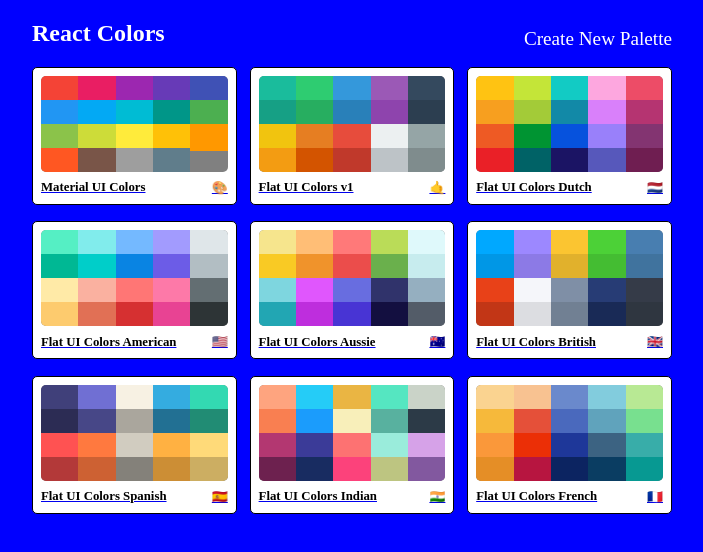
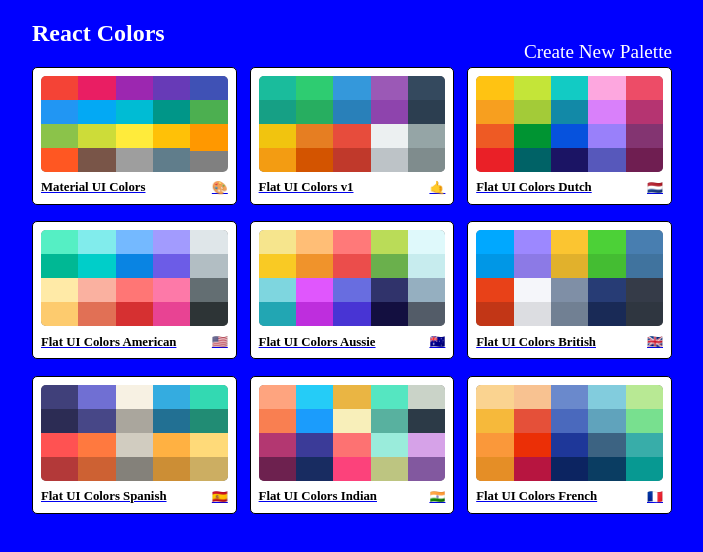
Before and after one commit to YeonghunKO/color-palatte-project, a React (Create React App) app: page / in a window 1280 px wide. Shown: the top 552 px of the page, without its empty margins (288-991 px from the left). Built offline with nearby package versions, Linux system fonts and the light colour scheme; a web font is replaced by a local one.

Commit message:
:lipstick:STYLE: Almost spend an hour trying to leave gap at the bottom of Palette List Just set height 120% on anchor

```diff
--- a/src/App.js
+++ b/src/App.js
@@ -16,7 +16,7 @@
     setPalette([...palette, newPalette]);
   };
   return (
-    <div>
+    <>
       <Routes>
         <Route path="/" element={<PaletteList paletteList={palette} />} />
         <Route
@@ -30,7 +30,7 @@
         </Route>
         <Route path="*" element={<PaletteList paletteList={palette} />} />
       </Routes>
-    </div>
+    </>
   );
 }
 
--- a/src/assets/styles/PaletteListStyles.js
+++ b/src/assets/styles/PaletteListStyles.js
@@ -12,9 +12,10 @@
   container: {
     width: '50%',
     display: 'flex',
-    alignItems: 'flex-start',
-    flexDirection: 'column',
     flexWrap: 'wrap',
+    '& a': {
+      height: '120%',
+    },
   },
   nav: {
     display: 'flex',
@@ -35,6 +36,7 @@
     },
   },
   palettesClass: {
+    // height: '100vh',
     boxSizing: 'border-box',
     width: '100%',
     display: 'grid',
--- a/src/components/NewPaletteMetaForm.js
+++ b/src/components/NewPaletteMetaForm.js
@@ -44,7 +44,7 @@
 
   return (
     <div>
-      <Dialog open={dialogType === 'emoji'}>
+      <Dialog open={dialogType === 'emoji'} onClose={formClose}>
         <DialogTitle>Choose Palette Emoji</DialogTitle>
         <Picker title="Choose Platte Emoji" onSelect={handleSelectEmoji} />
       </Dialog>
```
